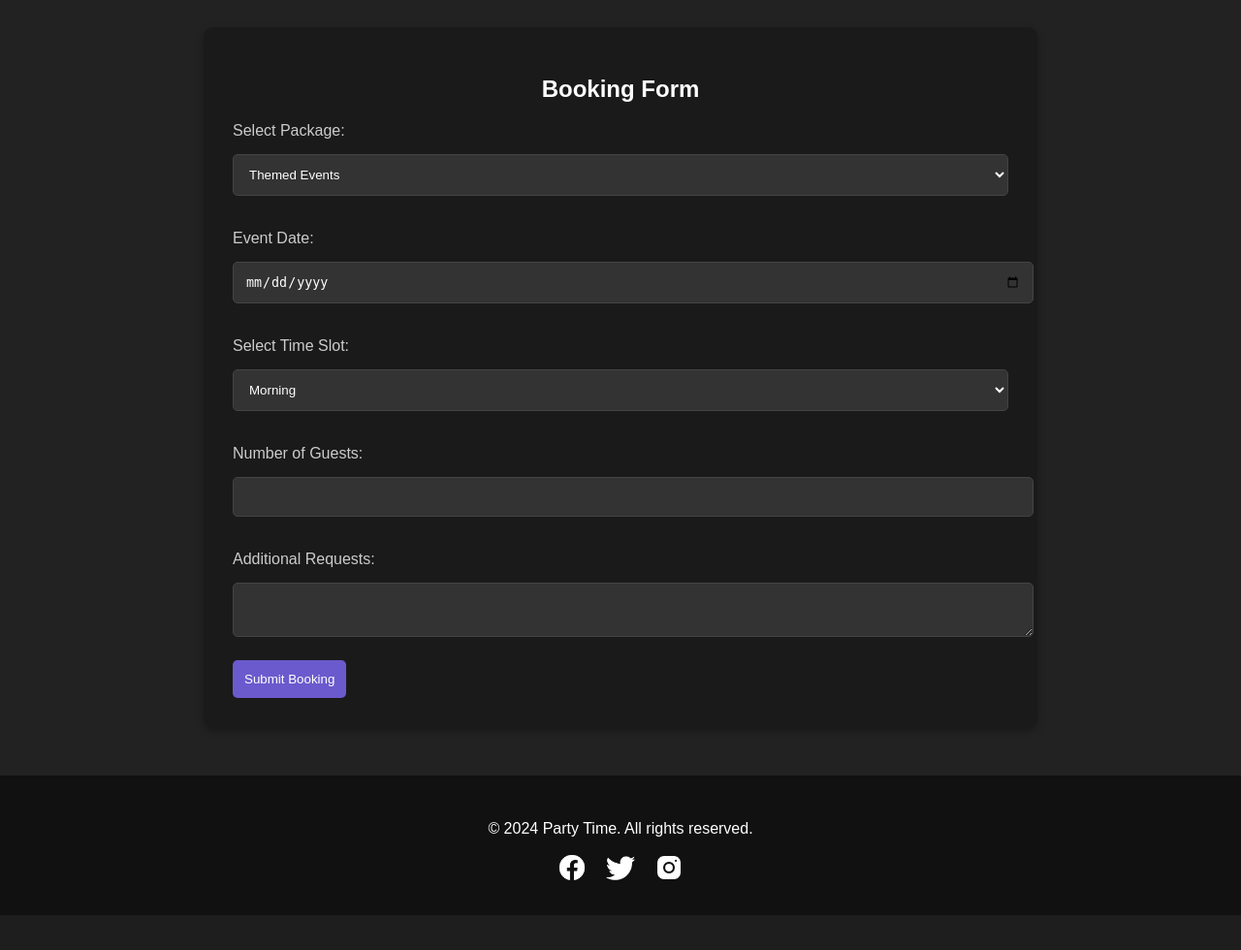
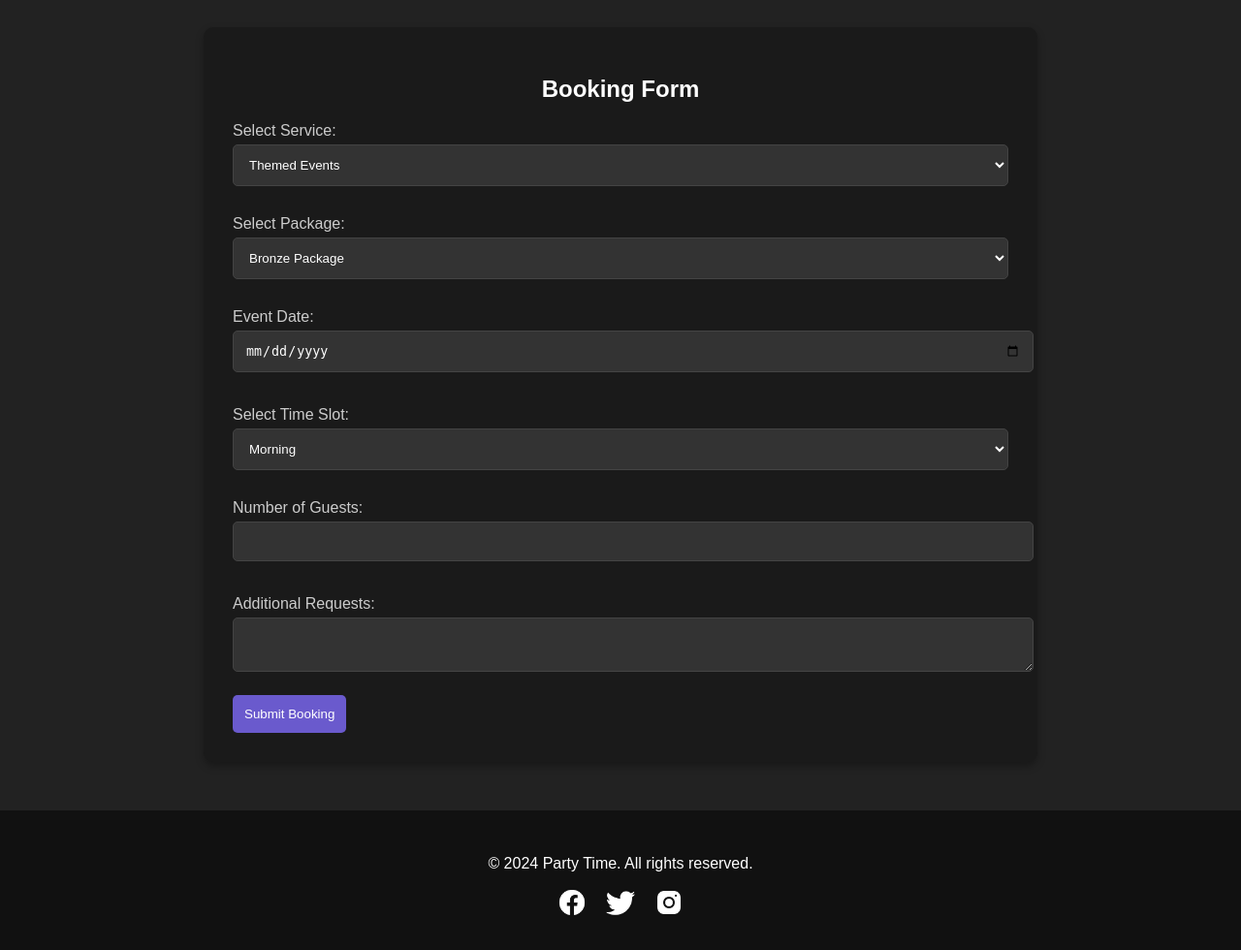
Before and after one commit to AlyanAkram/Party-Time-Event-Planning-Website, a PHP site: page /booking.php?package=themed_events in a window 1280 px wide. Shown: the part 100-1080 px from the top of the page at 97% size. Before the commit the page ends 1044 px from the top, so only its background shows below. Run offline with PHP 8.4, Linux system fonts and the light colour scheme; the visitor is signed in with stand-in values (Sample User, id 1).

Commit message:
seprated packages and services

```diff
--- a/booking.css
+++ b/booking.css
@@ -60,3 +60,19 @@
 main {
   margin-top: 10%;
 }
+.booking-form select {
+  width: 100%;
+  padding: 12px;
+  margin-bottom: 15px;
+  background-color: #333333; /* Darker background for selects */
+  color: #ffffff;
+  border: 1px solid #444444;
+  border-radius: 5px;
+  cursor: pointer;
+}
+
+.booking-form label {
+  margin: 15px 0 5px; /* Adjust spacing for labels */
+  display: block;
+  color: #cccccc; /* Light Gray */
+}
--- a/booking.php
+++ b/booking.php
@@ -69,16 +69,21 @@ if (isset($_POST['book'])) {
         ?>
 
 <form action="booking.php" method="post">
+
+    <label for="service">Select Service:</label>
+    <select name="service" id="service" required>
+        <option value="themed_events" <?php if ($selectedPackage === 'themed_events') echo 'selected'; ?>>Themed Events</option>
+        <option value="marquee_parties" <?php if ($selectedPackage === 'marquee_parties') echo 'selected'; ?>>Marquee Parties</option>
+        <option value="special_celebrations" <?php if ($selectedPackage === 'special_celebrations') echo 'selected'; ?>>Special Celebrations</option>
+        <option value="entertainment" <?php if ($selectedPackage === 'entertainment') echo 'selected'; ?>>Entertainment</option>
+        <option value="other_services" <?php if ($selectedPackage === 'other_services') echo 'selected'; ?>>Other Services</option>
+    </select>
+
     <label for="package">Select Package:</label>
     <select name="package" id="package" required>
         <option value="bronze" <?php if ($selectedPackage === 'bronze') echo 'selected'; ?>>Bronze Package</option>
         <option value="silver" <?php if ($selectedPackage === 'silver') echo 'selected'; ?>>Silver Package</option>
         <option value="gold" <?php if ($selectedPackage === 'gold') echo 'selected'; ?>>Gold Package</option>
-        <option value="themed_events" <?php if ($selectedPackage === 'themed_events') echo 'selected'; ?>>Themed Events</option>
-        <option value="marquee_parties" <?php if ($selectedPackage === 'marquee_parties') echo 'selected'; ?>>Marquee Parties</option>
-        <option value="special_celebrations" <?php if ($selectedPackage === 'special_celebrations') echo 'selected'; ?>>Special Celebrations</option>
-        <option value="entertainment" <?php if ($selectedPackage === 'entertainment') echo 'selected'; ?>>Entertainment</option>
-        <option value="other_services" <?php if ($selectedPackage === 'other_services') echo 'selected'; ?>>Other Services</option>
     </select>
 
     <label for="event_date">Event Date:</label>
@@ -100,6 +105,7 @@ if (isset($_POST['book'])) {
     <input type="submit" name="book" value="Submit Booking">
 </form>
 
+
     </section>
 </main>
 <?php include('footer.php'); ?>
```
